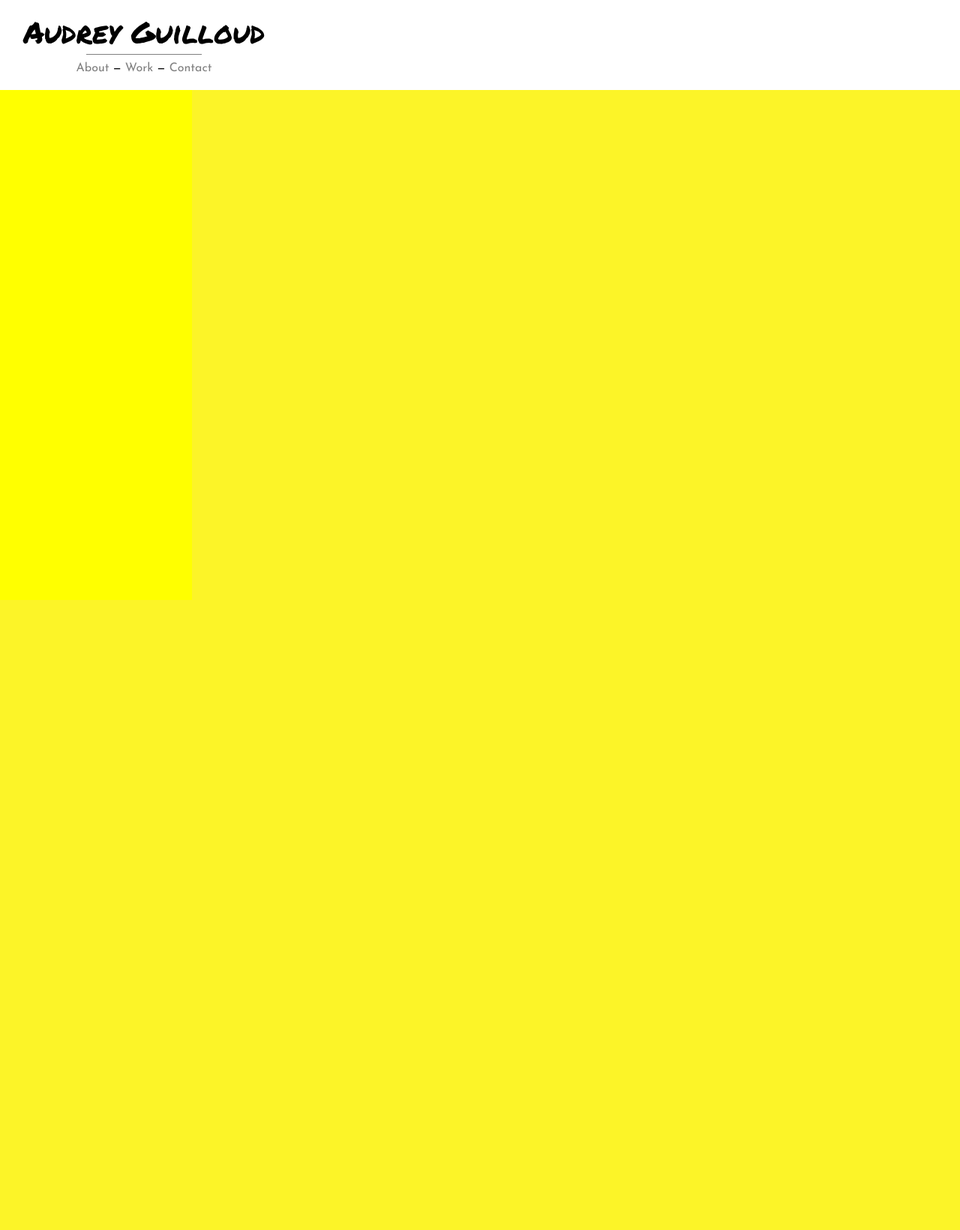
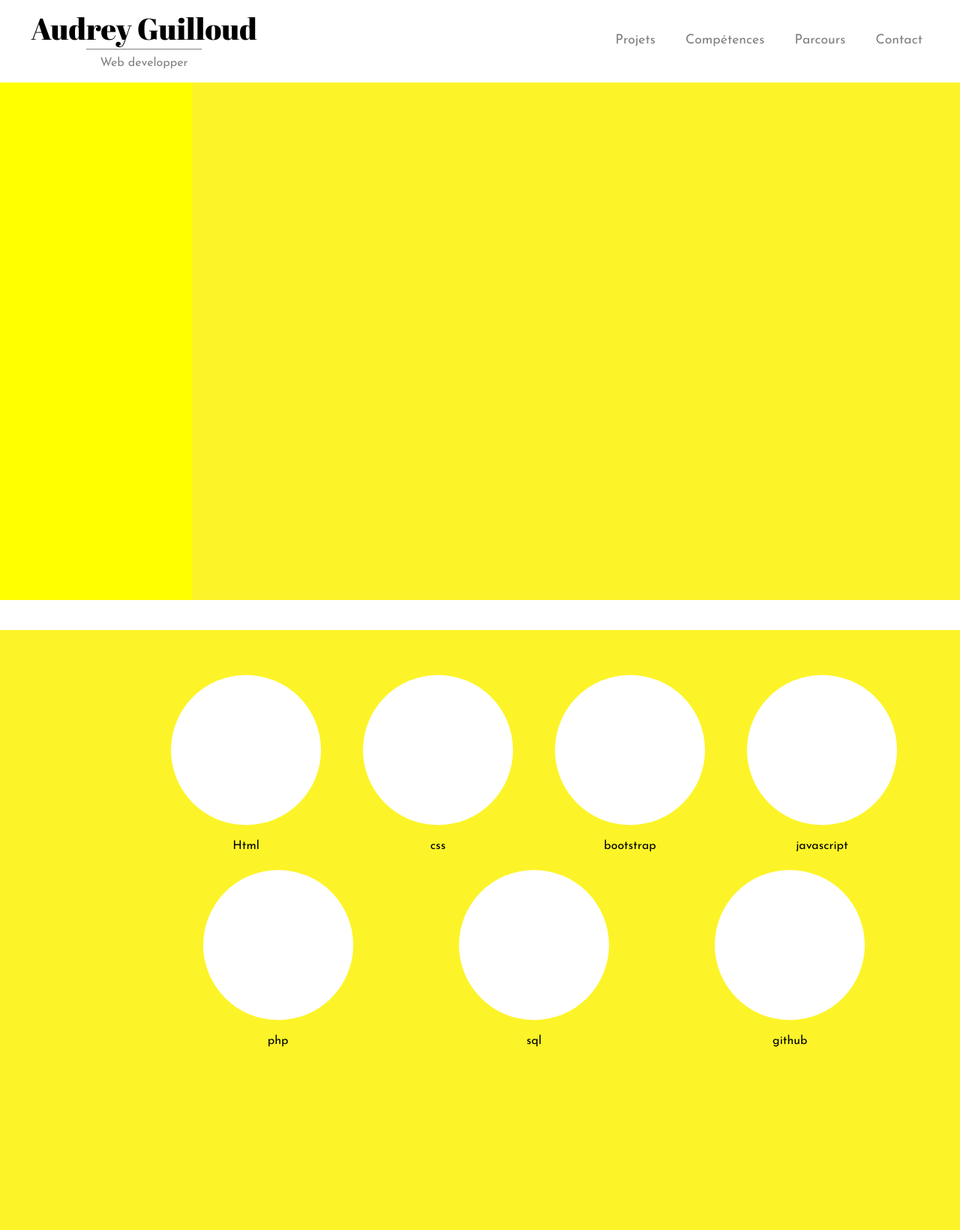
Before and after one commit to guilloudaudrey/portfolio, a PHP site: page / in a window 1280 px wide. Shown: the whole page at 75% size. Before the commit the page ends 800 px from the top, so only its background shows below. Run offline with PHP 8.4, Linux system fonts and the light colour scheme; some libraries are stand-ins or nearby versions; some web fonts are replaced.

Commit message:
css annonces

```diff
--- a/index.php
+++ b/index.php
@@ -7,6 +7,7 @@
     <meta http-equiv="X-UA-Compatible" content="ie=edge">
   <link href="https://fonts.googleapis.com/css?family=Bubbler+One|Permanent+Marker" rel="stylesheet">
   <link href="https://fonts.googleapis.com/css?family=Josefin+Sans" rel="stylesheet">
+  <link href="https://fonts.googleapis.com/css?family=Abril+Fatface" rel="stylesheet">
   <link rel="stylesheet" href="style.css">
   <link href="styles.php" rel="stylesheet" type="text/css" media="all" />
 
@@ -14,13 +15,24 @@
 </head>
 
 <body>
-
     <header>
         <div id="logo">
-        <h1>Audrey Guilloud</h1>
+        <h1 class="nomlogo">Audrey Guilloud</h1>
         <div class="trait"></div>
-        <h2 ><a href="#" class="menu">About</a> — <a href="#boxp" class="menu">Work</a> — <a href="#" class="menu">Contact</a> </h2>
+        <h2 class="navlogo">Web developper</h2>
         </div>
+        <nav>
+            <ul class="menu">
+                <li><a href="#boxp" class="lien">Projets </a></li>
+                <li></li>
+                <li><a href="#" class="lien">Compétences </a></li>
+                <li></li>
+                <li><a href="#" class="lien">Parcours </a></li>
+                <li></li>
+                <li><a href="#contact" class="lien">Contact </a><li>
+            </ul>
+        </nav>
+
     </header>
 
 
@@ -37,23 +49,57 @@
     $files = array_diff($files, ['.', '..']);
     foreach($files as $file){
        if(is_dir($file)){
+           $languagefich = $file.'/language.txt';
+           if(is_file($languagefich)){
+           $language = file_get_contents($languagefich);
+           }
+           $descriptionfich = $file.'/README.md';
+           if (is_file($descriptionfich)){
+               $description = file_get_contents($descriptionfich);
+           }
            $screen = $file.'/cover.png';
            if(file_exists($screen)){
               echo '
-              <a href="'. $file.'">
+              <a href="' . $file . '">
 
                 <div id="boxp">
-                    <div class="img"><img src="'.$screen.'"></div>
+                    <div class="img"><img src="' . $screen . '"></div>
                     <div class="calque">
-                    <h3>html/css</h3>
+                    <h3>' . $language . '</h3>
                       <div class="trait2"></div>
-                    <h4>'.$file.'</h4>
+                    <h4>' . $file . '</h4>
+                    <div class="description">' . $description . '</div>
                     </div>
                 </div>
               </a>';
              };
         }}
     ?>
+    <div id="skills">
+        <div class="container_comp">
+        <div class="competences">
+            <div class="descr_comp">Html</div>
+        </div>
+        <div class="competences">
+            <div class="descr_comp">css</div>
+        </div>
+        <div class="competences">
+            <div class="descr_comp">bootstrap</div>
+        </div>
+        <div class="competences">
+            <div class="descr_comp">javascript</div>
+        </div>
+        <div class="competences">
+            <div class="descr_comp">php</div>
+        </div>
+        <div class="competences">
+            <div class="descr_comp">sql</div>
+        </div>
+        <div class="competences">
+            <div class="descr_comp">github</div>
+        </div>
+        </div>
+    </div>
     </main>
       <script src="https://ajax.googleapis.com/ajax/libs/jquery/1.10.2/jquery.min.js"></script>
     <script src="script.js"></script>
--- a/style.css
+++ b/style.css
@@ -20,18 +20,17 @@
         }
 
         .description {
-            width: 80%;
-            overflow: hidden;
-            background: #ffee00;
+            font-family: 'Josefin Sans', sans-serif;
+            width: 50%;
         }
 
         header {
             width: 100%;
-            height: 120px;
+            height: 110px;
             z-index: 5;
             background: white;
             display: flex;
-            justify-content: flex-start;
+            justify-content: space-between;
             align-items: center;
             position: fixed;
             -webkit-transition: height 0.3s;
@@ -41,11 +40,15 @@
             transition: height 0.3s;
         }
 
-        .shrink {
+        .nomlogo1 {
             height: 180px;
             width: 180px;
-            background: url(logo.png) no-repeat center;
-            background-size: 70%;
+            background: url(logo3.png) no-repeat center;
+            background-size: 50%;
+        }
+
+        .traitshrink {
+            width: 30%;
         }
 
         .headerscroll {
@@ -64,10 +67,72 @@
             display: flex;
             flex-direction: column;
             align-items: center;
+            margin-left: 0;
+            text-align: center;
+        }
+
+        nav {
+            width: 70%;
+            text-align: right;
+            padding: 0;
+            margin: 0;
+            font-family: 'Josefin Sans', sans-serif;
+        }
+
+        .menu {
+            display: flex;
+            justify-content: flex-end;
+            padding-right: 10px;
+        }
+
+        .menushrink {
+            margin-top: 270px;
+            display: flex;
+            flex-direction: column;
+            justify-content: center;
+            padding: 0;
+            text-align: center;
+            margin-left: -30px;
+        }
+
+        nav a {
+            font-size: 1.1em;
+            transition: .5s ease;
+            color: grey;
+        }
+
+        nav ul li {
+            list-style-type: none;
+            margin-right: 20px;
+        }
+
+        nav li a:hover {
+            color: black;
+        }
+
+        nav li a::after {
+            content: '';
+            margin-top: 10px;
+            margin-bottom: -10px;
+            display: block;
+            width: 0;
+            height: 4px;
+            background: transparent;
+            width: 0%;
+            transition: width 0.3s easeInOutBack;
+            background-color: #fcf428;
+            transition: width 0.8s ease;
+        }
+
+        nav li a:hover::after {
+            width: 100%;
+            transition: width 0.3s easeInOutBack;
+            background-color: black;
+            transition: width 0.3s ease;
         }
 
         h1 {
-            font-family: 'Permanent Marker', cursive;
+            font-family: 'Abril Fatface', cursive;
             font-weight: normal;
             font-size: 2.5em;
             margin-bottom: 0px;
@@ -95,8 +160,7 @@
             font-weight: normal;
         }
 
-        h2 a {
-            text-decoration: none;
+        .navlogo {
             color: grey;
         }
 
@@ -109,7 +173,7 @@
         h4 {
             margin-top: 20px;
             font-size: 2.4em;
-            font-family: 'Josefin Sans', sans-serif;
+            font-family: 'Abril Fatface', cursive;
             font-weight: normal;
         }
 
@@ -123,8 +187,9 @@
             justify-content: center;
             height: 300px;
             text-align: center;
-            margin-top: 40px;
-            margin-bottom: 40px;
+            margin-bottom: 5px;
+            margin-left: 20px;
+            padding-top: 30px;
         }
 
         .img {
@@ -151,6 +216,35 @@
             text-decoration: none;
         }
 
+        #skills {
+            height: 100vh;
+            background: #fcf428;
+            margin-top: 40px;
+        }
+
+        .container_comp {
+            margin-left: 200px;
+            padding-top: 50px;
+            display: flex;
+            justify-content: space-around;
+            flex-wrap: wrap;
+            width: 80%;
+        }
+
+        .competences {
+            height: 200px;
+            width: 200px;
+            background: white;
+            margin: 10px;
+            border-radius: 100px;
+            margin-bottom: 50px;
+        }
+
+        .descr_comp {
+            margin-top: 220px;
+            font-family: 'Josefin Sans', sans-serif;
+        }
+
         @keyframes logo {
             0% {
                 margin-left: 0px;
```
Also changed, not shown: nbproject/project.xml (added, +9 -0 lines), logo.png (deleted), logo3.png (added), 2 other files.
